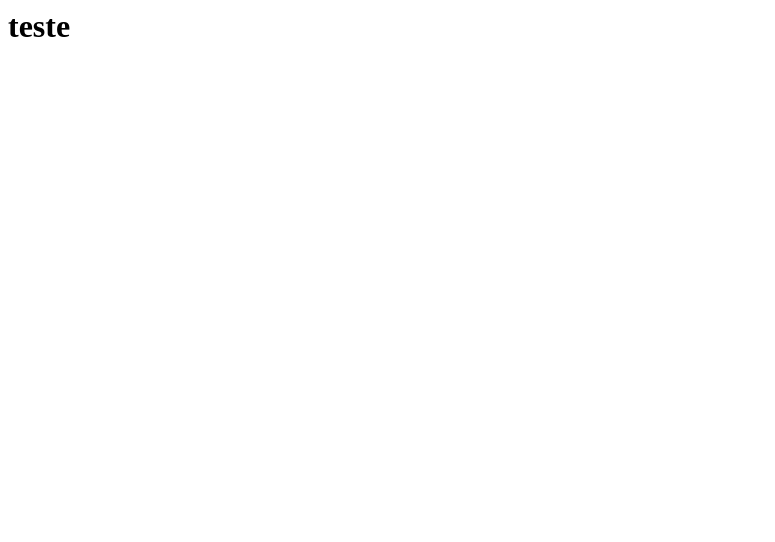
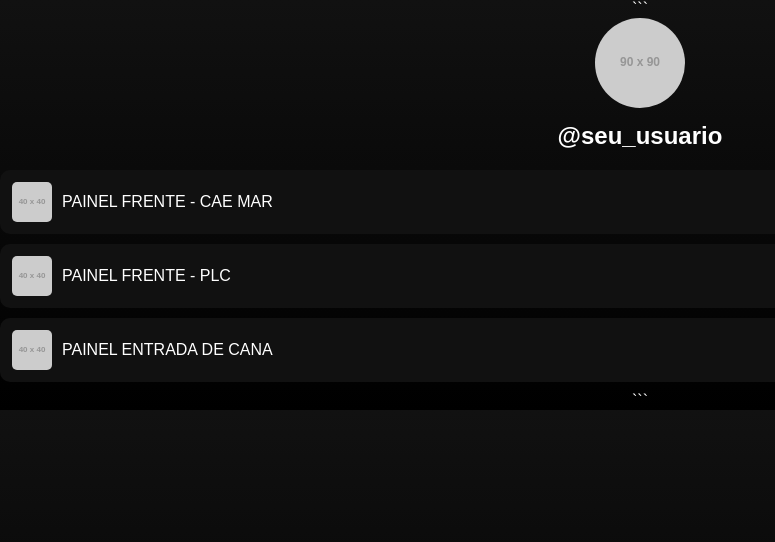
Before and after one commit to Al3ssandr0p/Teste, a plain HTML site: page index.html in a window 1280 px wide. Shown: the whole page, without its empty margins (0-775 px from the left). Drawn offline with Linux system fonts and the light colour scheme; placeholder pictures from the web are drawn by us.

Commit message:
Update index.html

````diff
--- a/index.html
+++ b/index.html
@@ -1 +1,85 @@
-<h1>teste</h1>
+<!DOCTYPE html>
+
+<html lang="pt-BR">
+<head>
+  <meta charset="UTF-8">
+  <title>Meus Links</title>
+  <style>
+    body {
+      margin: 0;
+      font-family: Arial;
+      background: linear-gradient(180deg, #111, #000);
+      color: white;
+      text-align: center;
+    }
+
+```
+.container {
+  max-width: 400px;
+  margin: 50px auto;
+}
+
+.profile img {
+  width: 90px;
+  border-radius: 50%;
+}
+
+.profile h2 {
+  margin-top: 10px;
+}
+
+.link {
+  display: flex;
+  align-items: center;
+  background: #111;
+  margin: 10px 0;
+  padding: 12px;
+  border-radius: 10px;
+  text-decoration: none;
+  color: white;
+  transition: 0.2s;
+}
+
+.link:hover {
+  background: #222;
+}
+
+.link img {
+  width: 40px;
+  height: 40px;
+  border-radius: 5px;
+  margin-right: 10px;
+}
+```
+
+  </style>
+</head>
+
+<body>
+  <div class="container">
+
+```
+<div class="profile">
+  <img src="https://via.placeholder.com/90">
+  <h2>@seu_usuario</h2>
+</div>
+
+<a class="link" href="https://seulink1.com" target="_blank">
+  <img src="https://via.placeholder.com/40">
+  <span>PAINEL FRENTE - CAE MAR</span>
+</a>
+
+<a class="link" href="https://seulink2.com" target="_blank">
+  <img src="https://via.placeholder.com/40">
+  <span>PAINEL FRENTE - PLC</span>
+</a>
+
+<a class="link" href="https://seulink3.com" target="_blank">
+  <img src="https://via.placeholder.com/40">
+  <span>PAINEL ENTRADA DE CANA</span>
+</a>
+```
+
+  </div>
+</body>
+</html>
````
